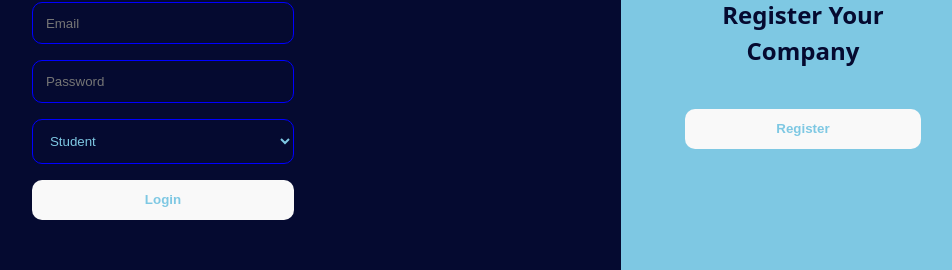
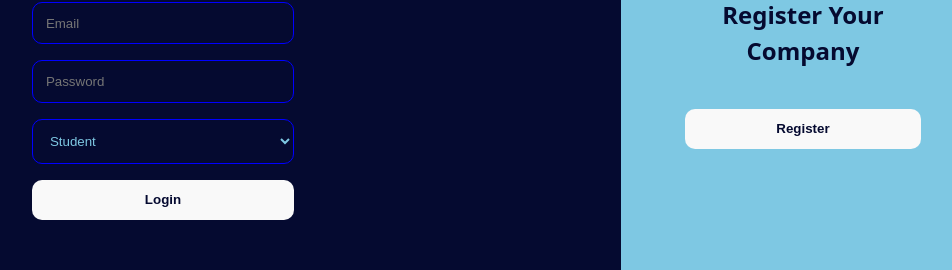
Before and after one commit to AhmedK3019/Internship-Web-Application, a React (Vite) app in the folder kafr-el-sheikh-el-7abeeba/: page / in a window 1280 px wide. Shown: the part 337-607 px from the top of the page, without its empty margins (295-1247 px from the left). Built offline with nearby package versions, Linux system fonts and the light colour scheme.

Commit message:
Finished Login

```diff
--- a/kafr-el-sheikh-el-7abeeba/src/index.css
+++ b/kafr-el-sheikh-el-7abeeba/src/index.css
@@ -65,7 +65,7 @@ button {
   padding: 0.8rem;
   border-radius: 10px;
   background-color: #0000ff;
-  color: #7EC8E3;
+  color: #050a30;
   font-weight: bold;
   border: none;
   cursor: pointer;
```
